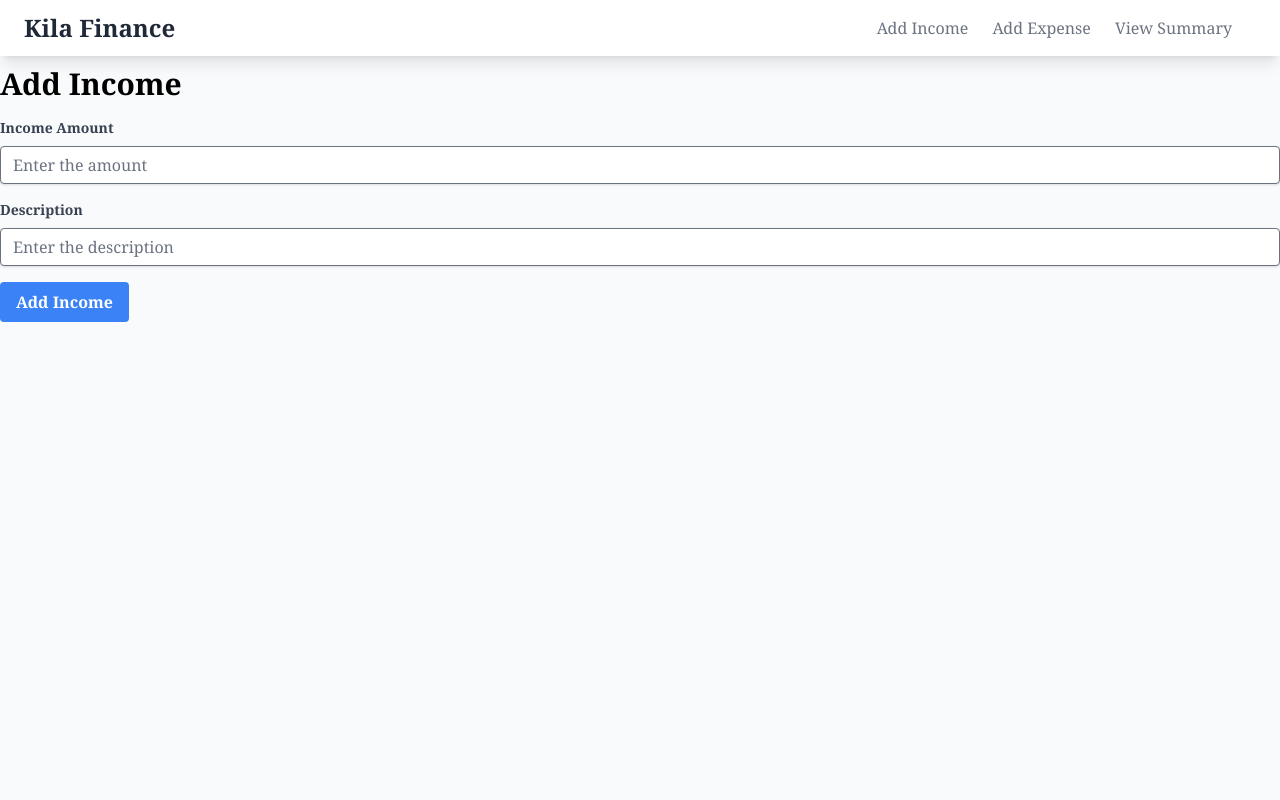
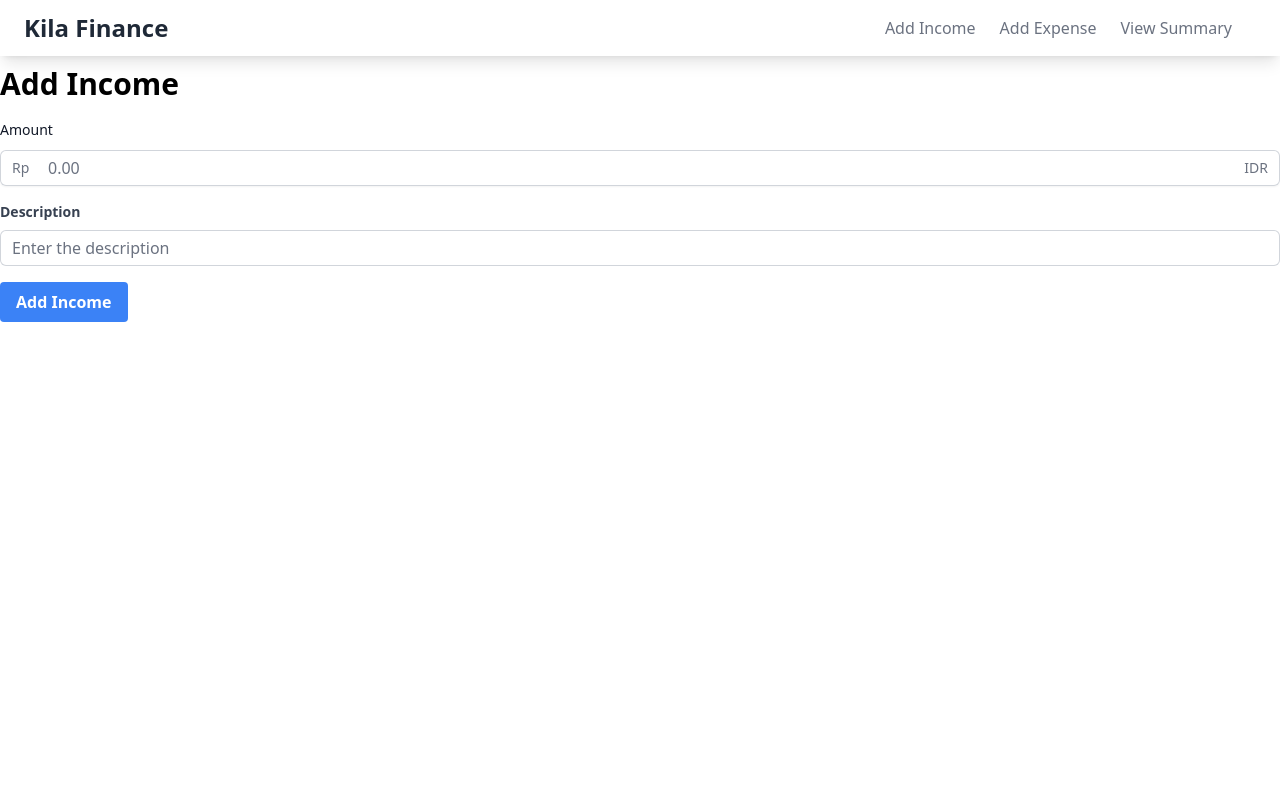
Before and after one commit to akwilapurba/KilaFinance, a Django app: page /add_income/ in a window 1280 px wide. Run offline with Django 5.2, Linux system fonts and the light colour scheme; some libraries are stand-ins or nearby versions.

Commit message:
refactor(ui): Keep it DRY, and make the forms better

````diff
--- a/financetracker/forms.py
+++ b/financetracker/forms.py
@@ -2,35 +2,30 @@ from django import forms
 from .models import Income, Expense
 
 
-class IncomeForm(forms.ModelForm):
+class IncomeAndExpenseForm(forms.ModelForm):
+    amount = forms.CharField(widget=forms.TextInput(attrs={
+        'class': 'block w-full rounded-md border-0 py-1.5 pl-12 pr-12 text-gray-700 ring-1 ring-inset ring-gray-300',
+        'placeholder': '0.00',
+        'type': 'number',
+        'aria-describedby': 'amount-currency',
+    }))
+
+    description = forms.CharField(widget=forms.TextInput(attrs={
+        'class': 'block w-full rounded-md border-0 py-1.5 pl-7 pr-12 text-gray-700 ring-1 ring-inset ring-gray-300',
+        'placeholder': 'Enter the description',
+    }))
+
     class Meta:
+        abstract = True
+
+
+class IncomeForm(IncomeAndExpenseForm):
+    class Meta(IncomeAndExpenseForm.Meta):
         model = Income
         fields = ('amount', 'description')
 
-    def __init__(self , *args, **kwargs):
-        super(IncomeForm, self).__init__(*args, **kwargs)
-        self.fields['amount'].widget.attrs['placeholder'] = 'Enter the amount'
-        self.fields['description'].widget.attrs['placeholder'] = 'Enter the description'
-        self.fields['amount'].widget.attrs['class'] = ('form-control shadow appearance-none border rounded w-full py-2 '
-                                                       'px-3 text-gray-700 leading-tight focus:outline-none '
-                                                       'focus:shadow-outline')
-        self.fields['description'].widget.attrs['class'] = ('form-control shadow appearance-none border rounded w-full '
-                                                            'py-2 px-3 text-gray-700 leading-tight focus:outline-none'
-                                                            ' focus:shadow-outline')
 
-
-class ExpenseForm(forms.ModelForm):
-    class Meta:
+class ExpenseForm(IncomeAndExpenseForm):
+    class Meta(IncomeAndExpenseForm.Meta):
         model = Expense
         fields = ('amount', 'description')
-
-    def __init__(self , *args, **kwargs):
-        super(ExpenseForm, self).__init__(*args, **kwargs)
-        self.fields['amount'].widget.attrs['placeholder'] = 'Enter the amount'
-        self.fields['description'].widget.attrs['placeholder'] = 'Enter the description'
-        self.fields['amount'].widget.attrs['class'] = ('form-control shadow appearance-none border rounded w-full py-2 '
-                                                       'px-3 text-gray-700 leading-tight focus:outline-none '
-                                                       'focus:shadow-outline')
-        self.fields['description'].widget.attrs['class'] = ('form-control shadow appearance-none border rounded '
-                                                            'w-full py-2 px-3 text-gray-700 leading-tight '
-                                                            'focus:outline-none focus:shadow-outline')
--- a/templates/add_income.html
+++ b/templates/add_income.html
@@ -7,8 +7,16 @@
     <form action="{% url 'add_income' %}" method="post">
         {% csrf_token %}
         <div class="mb-4">
-            <label for="amount" class="block text-gray-700 text-sm font-bold mb-2">Income Amount</label>
-            {{ form.amount }}
+            <label for="amount" class="block text-sm font-medium leading-6 text-gray-900">Amount</label>
+            <div class="relative mt-2 rounded-md shadow-sm">
+                <div class="pointer-events-none absolute inset-y-0 left-0 flex items-center pl-3">
+                    <span class="text-gray-500 sm:text-sm">Rp</span>
+                </div>
+                {{ form.amount }}
+                <div class="pointer-events-none absolute inset-y-0 right-0 flex items-center pr-3">
+                    <span class="text-gray-500 sm:text-sm">IDR</span>
+                </div>
+            </div>
         </div>
         <div class="mb-4">
             <label for="description" class="block text-gray-700 text-sm font-bold mb-2">Description</label>
@@ -19,4 +27,3 @@
         </div>
     </form>
 {% endblock %}
-```
--- a/templates/layout/base.html
+++ b/templates/layout/base.html
@@ -8,7 +8,7 @@
     <meta http-equiv="X-UA-Compatible" content="ie=edge">
     {% tailwind_css %}
 </head>
-<body class="h-full bg-gray-50 font-serif leading-normal tracking-normal">
+<body class="h-full">
     {% include 'components/navbar.html' %}
     <div class="container mx-auto">
         {% block content %}
--- a/theme/static/css/dist/styles.css
+++ b/theme/static/css/dist/styles.css
@@ -773,8 +773,33 @@ select {
   }
 }
 
+.pointer-events-none {
+  pointer-events: none;
+}
+
 .static {
   position: static;
+}
+
+.absolute {
+  position: absolute;
+}
+
+.relative {
+  position: relative;
+}
+
+.inset-y-0 {
+  top: 0px;
+  bottom: 0px;
+}
+
+.left-0 {
+  left: 0px;
+}
+
+.right-0 {
+  right: 0px;
 }
 
 .mx-auto {
@@ -826,62 +835,16 @@ select {
   display: flex;
 }
 
-.inline-flex {
-  display: inline-flex;
-}
-
-.h-screen {
-  height: 100vh;
-}
-
 .h-full {
   height: 100%;
-}
-
-.h-10 {
-  height: 2.5rem;
-}
-
-.h-5 {
-  height: 1.25rem;
 }
 
 .w-full {
   width: 100%;
 }
 
-.w-10 {
-  width: 2.5rem;
-}
-
-.w-5 {
-  width: 1.25rem;
-}
-
-.max-w-lg {
-  max-width: 32rem;
-}
-
-.max-w-xs {
-  max-width: 20rem;
-}
-
-.appearance-none {
-  -webkit-appearance: none;
-     -moz-appearance: none;
-          appearance: none;
-}
-
-.flex-col {
-  flex-direction: column;
-}
-
 .items-center {
   align-items: center;
-}
-
-.justify-center {
-  justify-content: center;
 }
 
 .justify-between {
@@ -892,8 +855,12 @@ select {
   border-radius: 0.25rem;
 }
 
-.border {
-  border-width: 1px;
+.rounded-md {
+  border-radius: 0.375rem;
+}
+
+.border-0 {
+  border-width: 0px;
 }
 
 .bg-blue-500 {
@@ -901,28 +868,9 @@ select {
   background-color: rgb(59 130 246 / var(--tw-bg-opacity));
 }
 
-.bg-gray-100 {
-  --tw-bg-opacity: 1;
-  background-color: rgb(243 244 246 / var(--tw-bg-opacity));
-}
-
-.bg-gray-50 {
-  --tw-bg-opacity: 1;
-  background-color: rgb(249 250 251 / var(--tw-bg-opacity));
-}
-
 .bg-white {
   --tw-bg-opacity: 1;
   background-color: rgb(255 255 255 / var(--tw-bg-opacity));
-}
-
-.p-4 {
-  padding: 1rem;
-}
-
-.px-3 {
-  padding-left: 0.75rem;
-  padding-right: 0.75rem;
 }
 
 .px-4 {
@@ -940,40 +888,39 @@ select {
   padding-bottom: 0.5rem;
 }
 
-.py-8 {
-  padding-top: 2rem;
-  padding-bottom: 2rem;
-}
-
-.px-6 {
-  padding-left: 1.5rem;
-  padding-right: 1.5rem;
-}
-
 .py-3 {
   padding-top: 0.75rem;
   padding-bottom: 0.75rem;
 }
 
-.px-5 {
-  padding-left: 1.25rem;
-  padding-right: 1.25rem;
+.py-1 {
+  padding-top: 0.25rem;
+  padding-bottom: 0.25rem;
 }
 
-.pb-8 {
-  padding-bottom: 2rem;
+.py-1\.5 {
+  padding-top: 0.375rem;
+  padding-bottom: 0.375rem;
 }
 
-.pt-6 {
-  padding-top: 1.5rem;
+.pl-3 {
+  padding-left: 0.75rem;
+}
+
+.pr-3 {
+  padding-right: 0.75rem;
+}
+
+.pl-12 {
+  padding-left: 3rem;
+}
+
+.pr-12 {
+  padding-right: 3rem;
 }
 
 .text-center {
   text-align: center;
-}
-
-.font-serif {
-  font-family: ui-serif, Georgia, Cambria, "Times New Roman", Times, serif;
 }
 
 .text-2xl {
@@ -991,38 +938,21 @@ select {
   line-height: 1.25rem;
 }
 
-.text-3xl {
-  font-size: 1.875rem;
-  line-height: 2.25rem;
-}
-
-.text-xl {
-  font-size: 1.25rem;
-  line-height: 1.75rem;
-}
-
 .font-bold {
   font-weight: 700;
-}
-
-.font-semibold {
-  font-weight: 600;
 }
 
 .font-medium {
   font-weight: 500;
 }
 
-.leading-normal {
-  line-height: 1.5;
+.leading-6 {
+  line-height: 1.5rem;
 }
 
-.leading-tight {
-  line-height: 1.25;
-}
-
-.tracking-normal {
-  letter-spacing: 0em;
+.text-gray-500 {
+  --tw-text-opacity: 1;
+  color: rgb(107 114 128 / var(--tw-text-opacity));
 }
 
 .text-gray-700 {
@@ -1030,24 +960,14 @@ select {
   color: rgb(55 65 81 / var(--tw-text-opacity));
 }
 
-.text-white {
-  --tw-text-opacity: 1;
-  color: rgb(255 255 255 / var(--tw-text-opacity));
-}
-
-.text-gray-500 {
-  --tw-text-opacity: 1;
-  color: rgb(107 114 128 / var(--tw-text-opacity));
-}
-
 .text-gray-800 {
   --tw-text-opacity: 1;
   color: rgb(31 41 55 / var(--tw-text-opacity));
 }
 
-.text-gray-600 {
+.text-white {
   --tw-text-opacity: 1;
-  color: rgb(75 85 99 / var(--tw-text-opacity));
+  color: rgb(255 255 255 / var(--tw-text-opacity));
 }
 
 .text-gray-900 {
@@ -1055,22 +975,31 @@ select {
   color: rgb(17 24 39 / var(--tw-text-opacity));
 }
 
-.shadow {
-  --tw-shadow: 0 1px 3px 0 rgb(0 0 0 / 0.1), 0 1px 2px -1px rgb(0 0 0 / 0.1);
-  --tw-shadow-colored: 0 1px 3px 0 var(--tw-shadow-color), 0 1px 2px -1px var(--tw-shadow-color);
-  box-shadow: var(--tw-ring-offset-shadow, 0 0 #0000), var(--tw-ring-shadow, 0 0 #0000), var(--tw-shadow);
-}
-
-.shadow-md {
-  --tw-shadow: 0 4px 6px -1px rgb(0 0 0 / 0.1), 0 2px 4px -2px rgb(0 0 0 / 0.1);
-  --tw-shadow-colored: 0 4px 6px -1px var(--tw-shadow-color), 0 2px 4px -2px var(--tw-shadow-color);
-  box-shadow: var(--tw-ring-offset-shadow, 0 0 #0000), var(--tw-ring-shadow, 0 0 #0000), var(--tw-shadow);
-}
-
 .shadow-lg {
   --tw-shadow: 0 10px 15px -3px rgb(0 0 0 / 0.1), 0 4px 6px -4px rgb(0 0 0 / 0.1);
   --tw-shadow-colored: 0 10px 15px -3px var(--tw-shadow-color), 0 4px 6px -4px var(--tw-shadow-color);
   box-shadow: var(--tw-ring-offset-shadow, 0 0 #0000), var(--tw-ring-shadow, 0 0 #0000), var(--tw-shadow);
+}
+
+.shadow-sm {
+  --tw-shadow: 0 1px 2px 0 rgb(0 0 0 / 0.05);
+  --tw-shadow-colored: 0 1px 2px 0 var(--tw-shadow-color);
+  box-shadow: var(--tw-ring-offset-shadow, 0 0 #0000), var(--tw-ring-shadow, 0 0 #0000), var(--tw-shadow);
+}
+
+.ring-1 {
+  --tw-ring-offset-shadow: var(--tw-ring-inset) 0 0 0 var(--tw-ring-offset-width) var(--tw-ring-offset-color);
+  --tw-ring-shadow: var(--tw-ring-inset) 0 0 0 calc(1px + var(--tw-ring-offset-width)) var(--tw-ring-color);
+  box-shadow: var(--tw-ring-offset-shadow), var(--tw-ring-shadow), var(--tw-shadow, 0 0 #0000);
+}
+
+.ring-inset {
+  --tw-ring-inset: inset;
+}
+
+.ring-gray-300 {
+  --tw-ring-opacity: 1;
+  --tw-ring-color: rgb(209 213 219 / var(--tw-ring-opacity));
 }
 
 .hover\:bg-blue-700:hover {
@@ -1089,59 +1018,8 @@ select {
 }
 
 @media (min-width: 640px) {
-  .sm\:ml-4 {
-    margin-left: 1rem;
-  }
-
-  .sm\:ml-auto {
-    margin-left: auto;
-  }
-
-  .sm\:mt-0 {
-    margin-top: 0px;
-  }
-
-  .sm\:flex-row {
-    flex-direction: row;
-  }
-
-  .sm\:justify-start {
-    justify-content: flex-start;
-  }
-
-  .sm\:border-l {
-    border-left-width: 1px;
-  }
-
-  .sm\:border-gray-200 {
-    --tw-border-opacity: 1;
-    border-color: rgb(229 231 235 / var(--tw-border-opacity));
-  }
-
-  .sm\:px-6 {
-    padding-left: 1.5rem;
-    padding-right: 1.5rem;
-  }
-
-  .sm\:py-2 {
-    padding-top: 0.5rem;
-    padding-bottom: 0.5rem;
-  }
-
-  .sm\:pl-4 {
-    padding-left: 1rem;
+  .sm\:text-sm {
+    font-size: 0.875rem;
+    line-height: 1.25rem;
   }
 }
-
-@media (min-width: 768px) {
-  .md\:justify-start {
-    justify-content: flex-start;
-  }
-}
-
-@media (min-width: 1024px) {
-  .lg\:px-8 {
-    padding-left: 2rem;
-    padding-right: 2rem;
-  }
-}
````
Also changed, not shown: other parts of theme/static/css/dist/styles.css (+8 -24 lines), templates/add_expense.html (+10 -2 lines).
